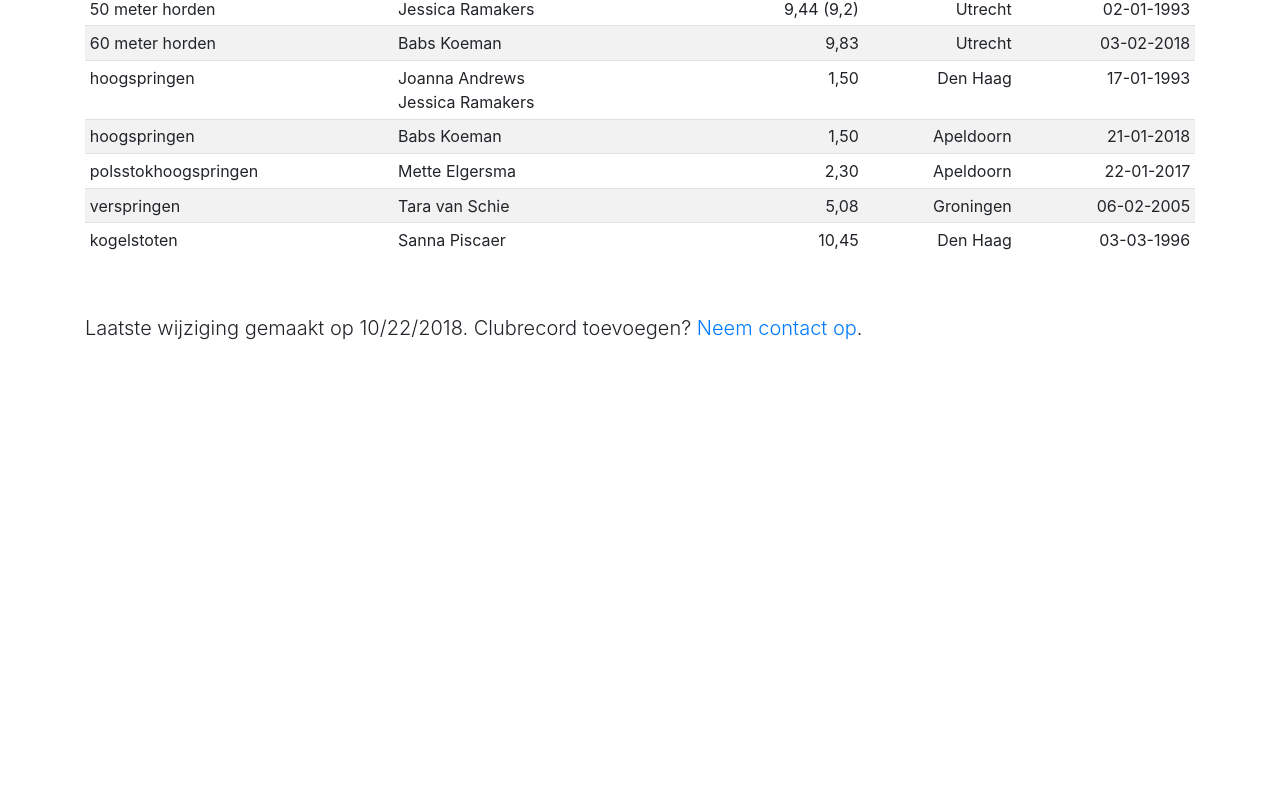
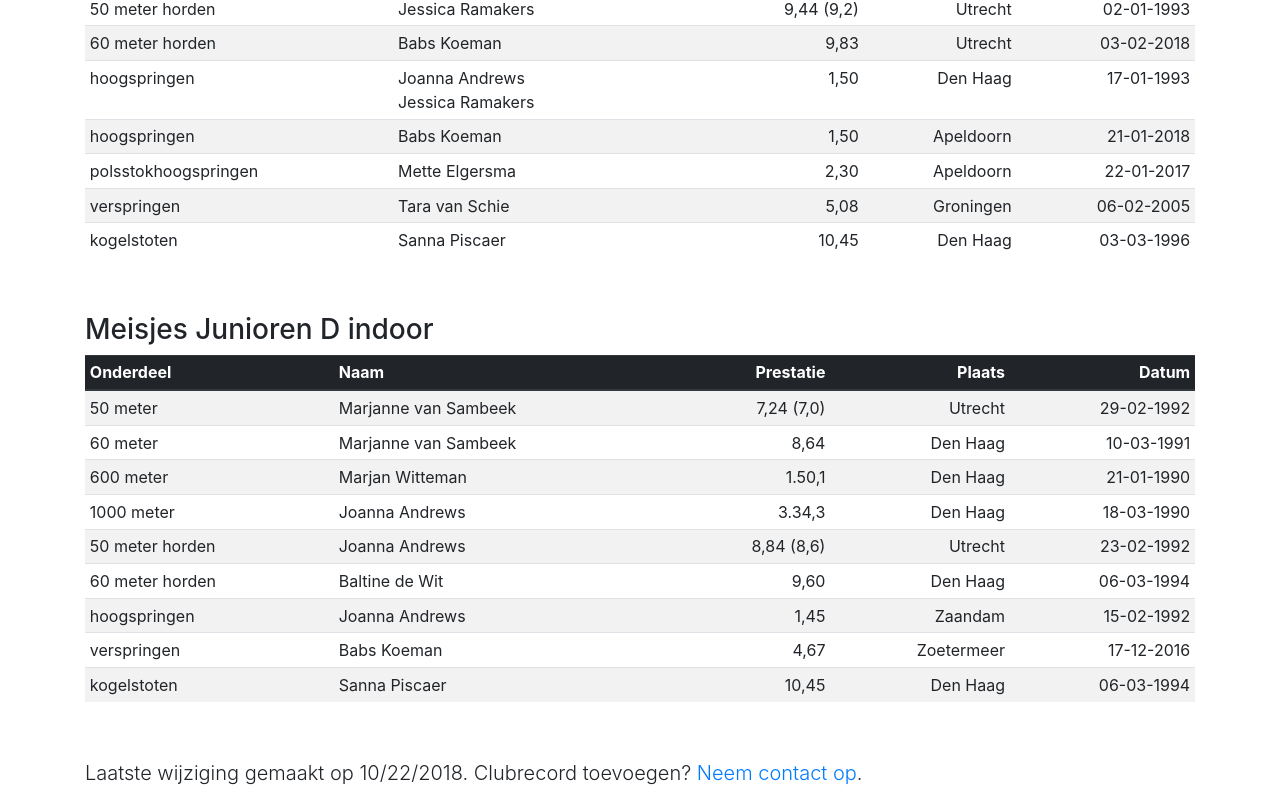
Before and after one commit to Voles/avhaarlem-ranglijsten, a React (Create React App) app: page / in a window 1280 px wide. Shown: the part 8834-9638 px from the top of the page. Before the commit the page ends 9193 px from the top, so only its background shows below. Built offline with nearby package versions, Linux system fonts and the light colour scheme.

Commit message:
Add MJD indoor

```diff
--- a/src/resultaten/meisjes-indoor/index.js
+++ b/src/resultaten/meisjes-indoor/index.js
@@ -1,12 +1,14 @@
 import juniorenA from './junioren-a';
 import juniorenB from './junioren-b';
 import juniorenC from './junioren-c';
+import juniorenD from './junioren-d';
 
 export default []
   .concat(
     juniorenA,
     juniorenB,
-    juniorenC
+    juniorenC,
+    juniorenD
   )
   .map(resultaat => {
     resultaat.geslacht = 'Meisjes';
--- /dev/null
+++ b/src/resultaten/meisjes-indoor/junioren-d.js
@@ -0,0 +1,68 @@
+export default [
+  {
+    "onderdeel": "50 meter",
+    "naam": "Marjanne van Sambeek",
+    "prestatie": "7,24 (7,0)",
+    "plaats": "Utrecht",
+    "datum": "29-02-1992"
+  },
+  {
+    "onderdeel": "60 meter",
+    "naam": "Marjanne van Sambeek",
+    "prestatie": "8,64",
+    "plaats": "Den Haag",
+    "datum": "10-03-1991"
+  },
+  {
+    "onderdeel": "600 meter",
+    "naam": "Marjan Witteman",
+    "prestatie": "1.50,1",
+    "plaats": "Den Haag",
+    "datum": "21-01-1990"
+  },
+  {
+    "onderdeel": "1000 meter",
+    "naam": "Joanna Andrews",
+    "prestatie": "3.34,3",
+    "plaats": "Den Haag",
+    "datum": "18-03-1990"
+  },
+  {
+    "onderdeel": "50 meter horden",
+    "naam": "Joanna Andrews",
+    "prestatie": "8,84 (8,6)",
+    "plaats": "Utrecht",
+    "datum": "23-02-1992"
+  },
+  {
+    "onderdeel": "60 meter horden",
+    "naam": "Baltine de Wit",
+    "prestatie": "9,60",
+    "plaats": "Den Haag",
+    "datum": "06-03-1994"
+  },
+  {
+    "onderdeel": "hoogspringen",
+    "naam": "Joanna Andrews",
+    "prestatie": "1,45",
+    "plaats": "Zaandam",
+    "datum": "15-02-1992"
+  },
+  {
+    "onderdeel": "verspringen",
+    "naam": "Babs Koeman",
+    "prestatie": "4,67",
+    "plaats": "Zoetermeer",
+    "datum": "17-12-2016"
+  },
+  {
+    "onderdeel": "kogelstoten",
+    "naam": "Sanna Piscaer",
+    "prestatie": "10,45",
+    "plaats": "Den Haag",
+    "datum": "06-03-1994"
+  }
+].map(resultaat => {
+  resultaat.categorie = 'Junioren D';
+  return resultaat;
+})
```
